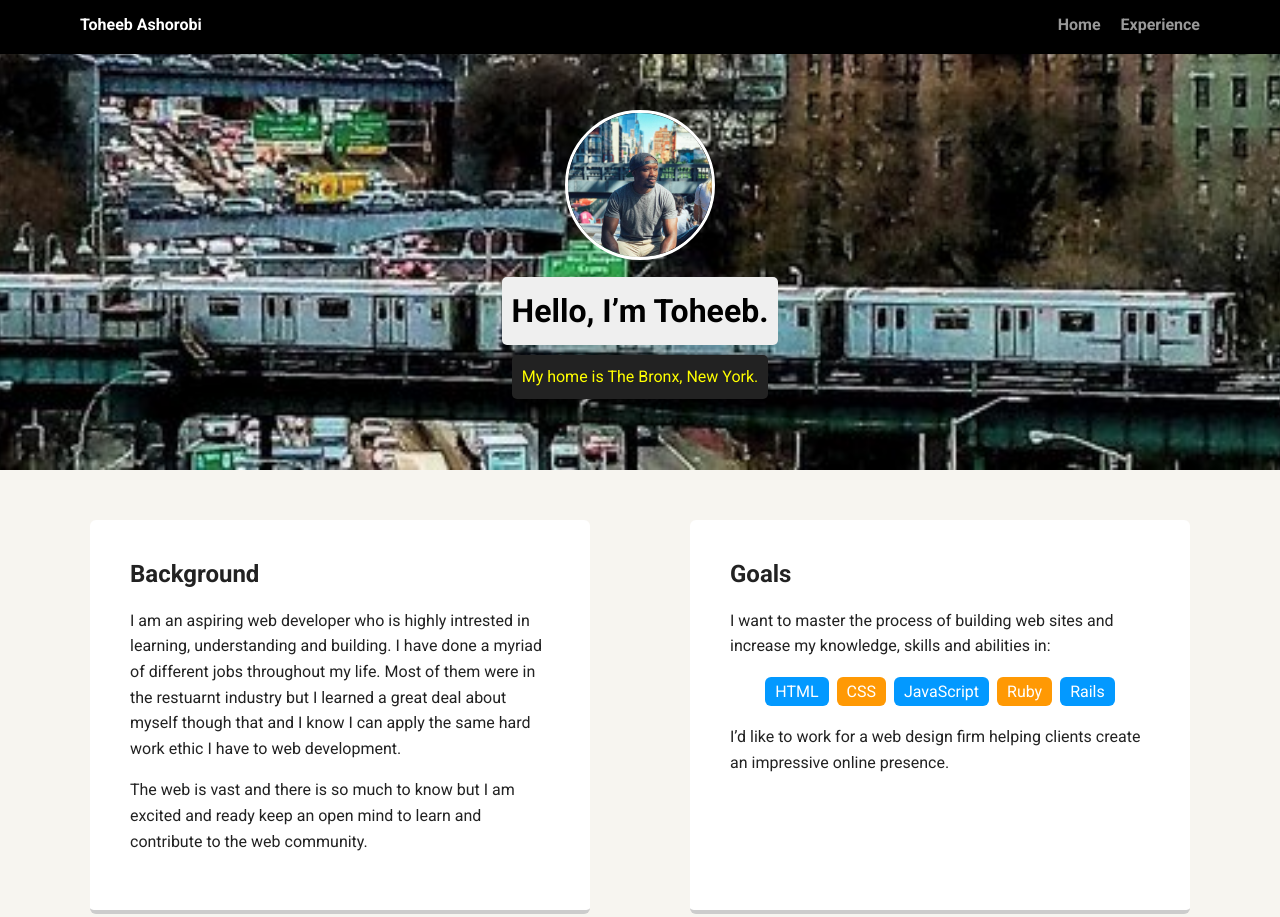
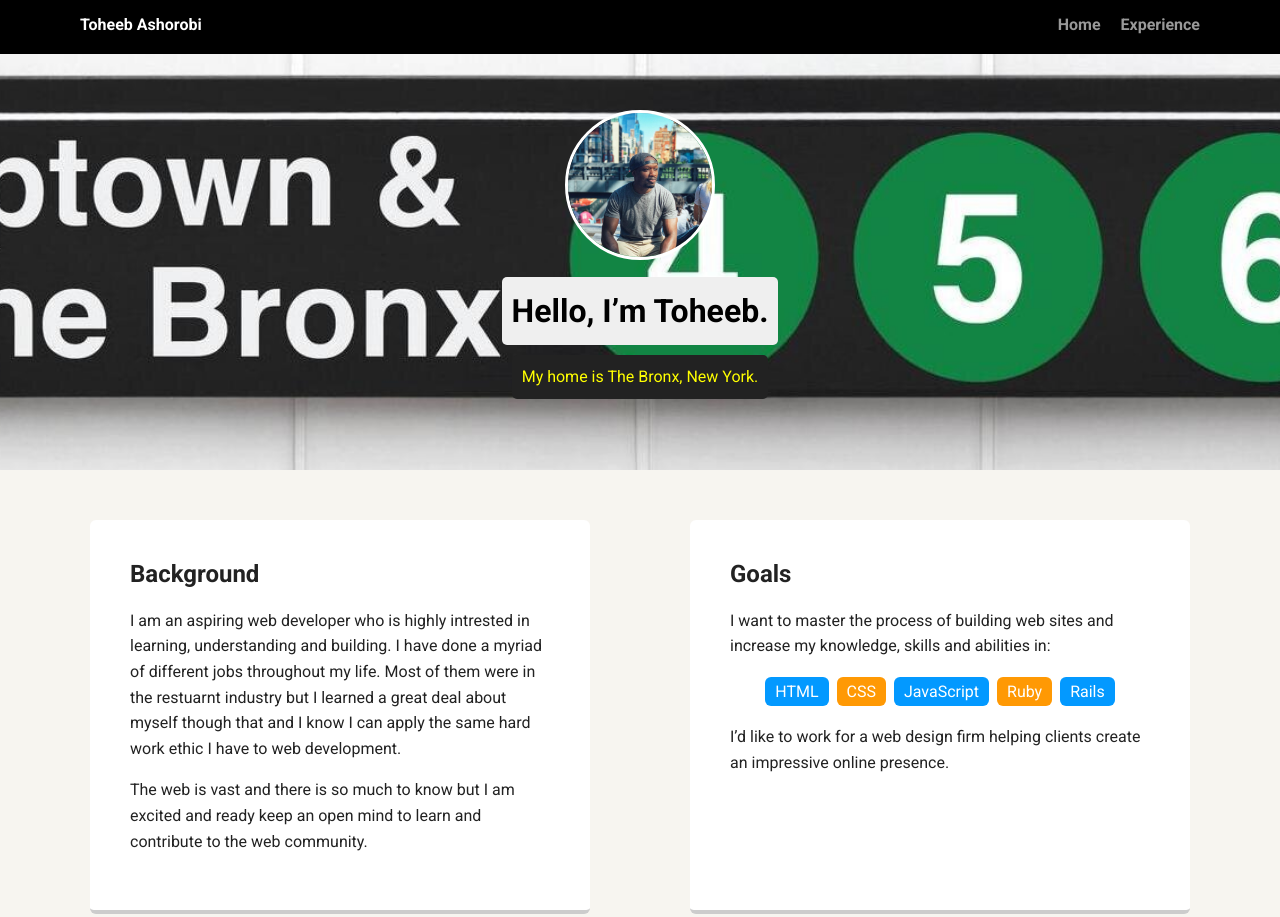
Before and after one commit to T-Ashorobi/Techdegree-project-1, a plain HTML site: page index.html in a window 1280 px wide. Shown: the top 917 px of the page. Drawn offline with Linux system fonts and the light colour scheme; a web font is replaced by a local one.

Commit message:
A few changes

```diff
--- a/styles.css
+++ b/styles.css
@@ -57,7 +57,7 @@ a:hover {
 
 header {
   text-align: center;
-  background: url("images/rsz_1bronx4train.jpg") no-repeat top center;
+  background: url("images/rsz_1456trainbx.jpg") no-repeat top center;
   background-size: cover;
   overflow: hidden;
   padding-top: 60px;
```
Also changed, not shown: images/456trainbx.jpg (added), images/bronx4train.jpg (deleted), images/me.png (deleted), images/portland.jpg (deleted), images/rsz_1456trainbx.jpg (added), images/rsz_1bronx4train.jpg (deleted).
